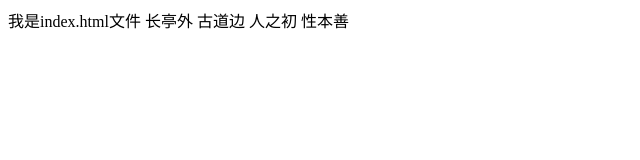
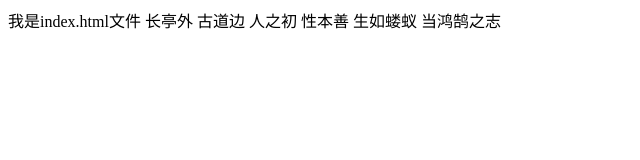
Before and after one commit to xyz17710979517/git-demo, a plain HTML site: page index.html in a window 1280 px wide. Shown: the whole page, without its empty margins (0-640 px from the left). Drawn offline with Linux system fonts and the light colour scheme.

Commit message:
A程序员第四次提交

```diff
--- a/index.html
+++ b/index.html
@@ -9,5 +9,6 @@
     我是index.html文件
     长亭外 古道边
     人之初 性本善
+    生如蝼蚁 当鸿鹄之志
 </body>
 </html>
```
